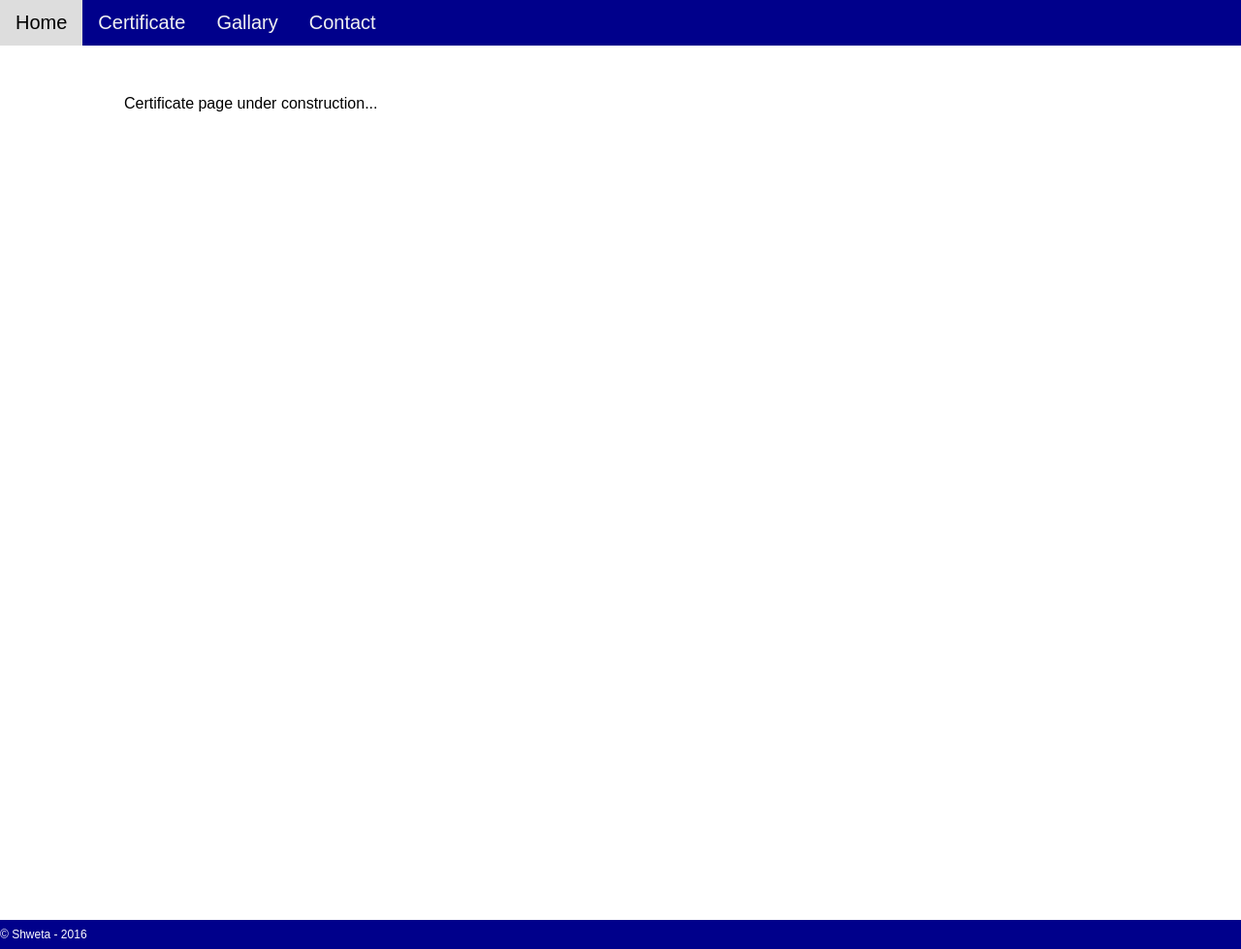
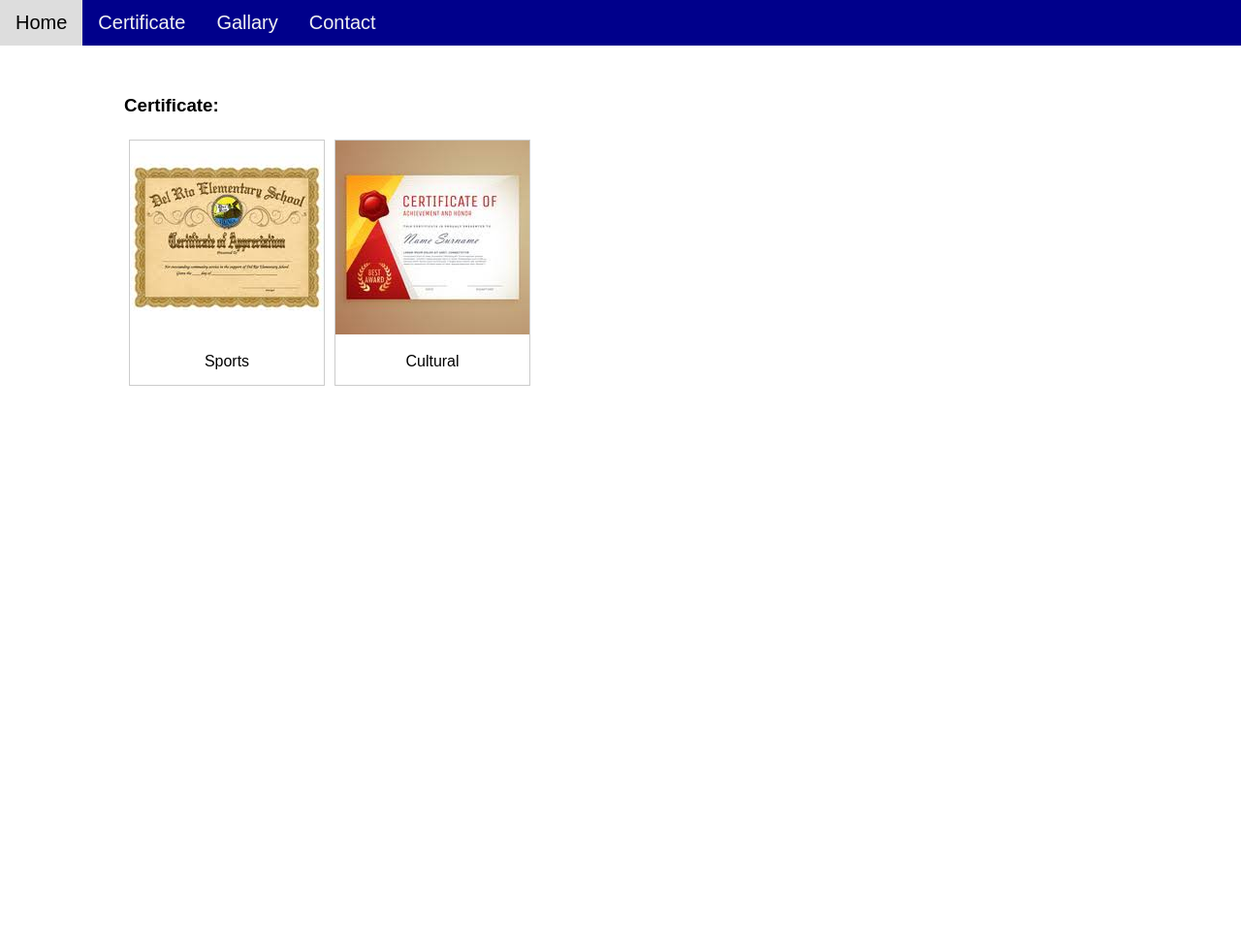
Before and after one commit to shweta4mt15ec087/Myblog, a plain HTML site: page certificate.html in a window 1280 px wide. Shown: the whole page at 97% size. After the commit the page ends 898 px from the top, so only its background shows below. Drawn offline with Linux system fonts and the light colour scheme.

Commit message:
added images to the Certificate page

```diff
--- a/certificate.html
+++ b/certificate.html
@@ -16,16 +16,26 @@
 
         <!--Body content-->
         <div class="content">
-            <p>
-           Certificate page under construction...
-            </p>
+              <h3>Certificate:</h3>
+
+            <!--certificate content-->
+            <div class="Certificate">
+            <img src="images/1.jpg"
+                 alt="image - 1"/>
+                 <div class="desc">Sports
+                      </div>
+                </div>
+        <div class="Certificate">
+            <img src="images/2.jpg"
+                 alt="image - 2"/>
+                 <div class="desc">Cultural
+                      </div>
+                </div>
+
+<!--End of Certificate content-->
         </div>
          <!--End of Body content-->
 
-        <!--Footer content-->
-        <div class="footer">
-            &copy; Shweta - 2016
-        </div>
-         <!--End of Footer content-->
+
     </body>
 </html>
--- a/css/main.css
+++ b/css/main.css
@@ -61,3 +61,23 @@ div.desc{
     padding: 15px;
     text-align:center;
 }
+
+/*style for certificate*/
+div.Certificate{
+    margin: 5px;
+    border: 1px solid #ccc;
+    float: left;
+    width:200px;
+}
+div.Certificate:hover{
+    border: 1px solid #777;
+}
+div.Certificate img{
+    width: 100%;
+    height: 200px;
+
+}
+div.desc{
+    padding: 15px;
+    text-align:center;
+}
```
Also changed, not shown: images/1.jpg (added), images/2.jpg (added).
